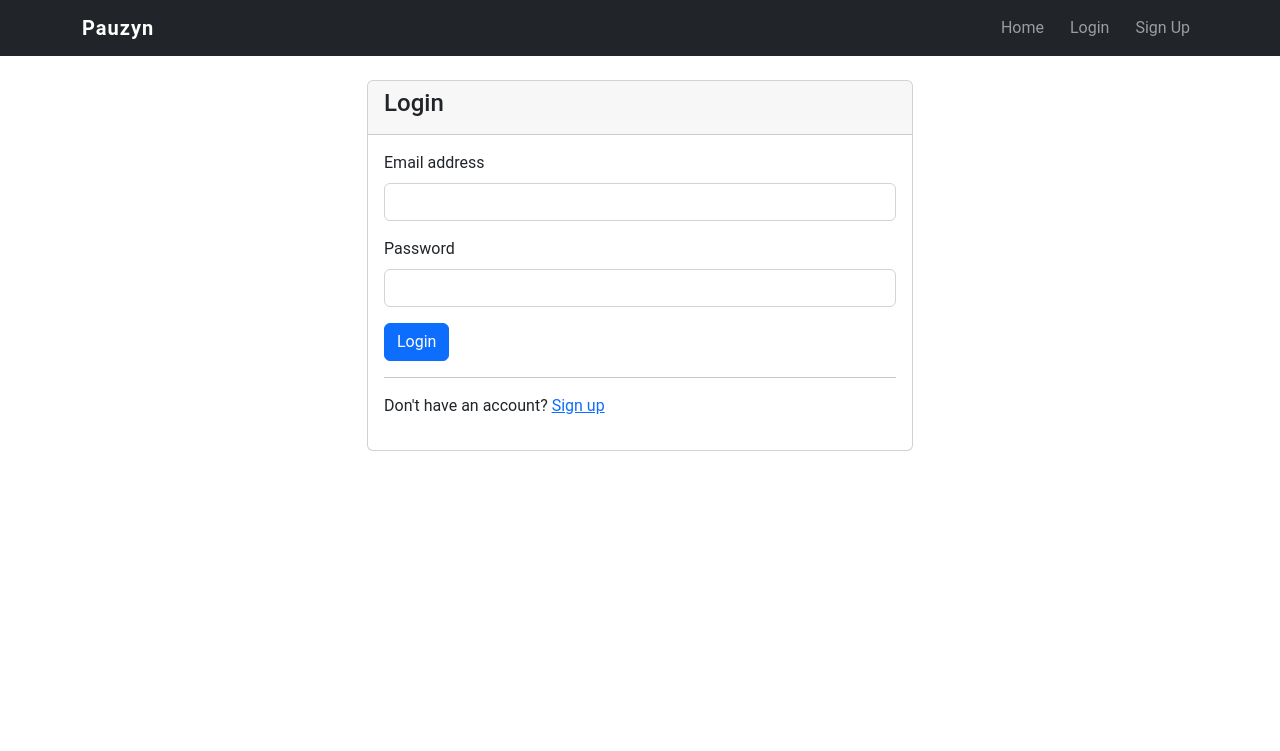
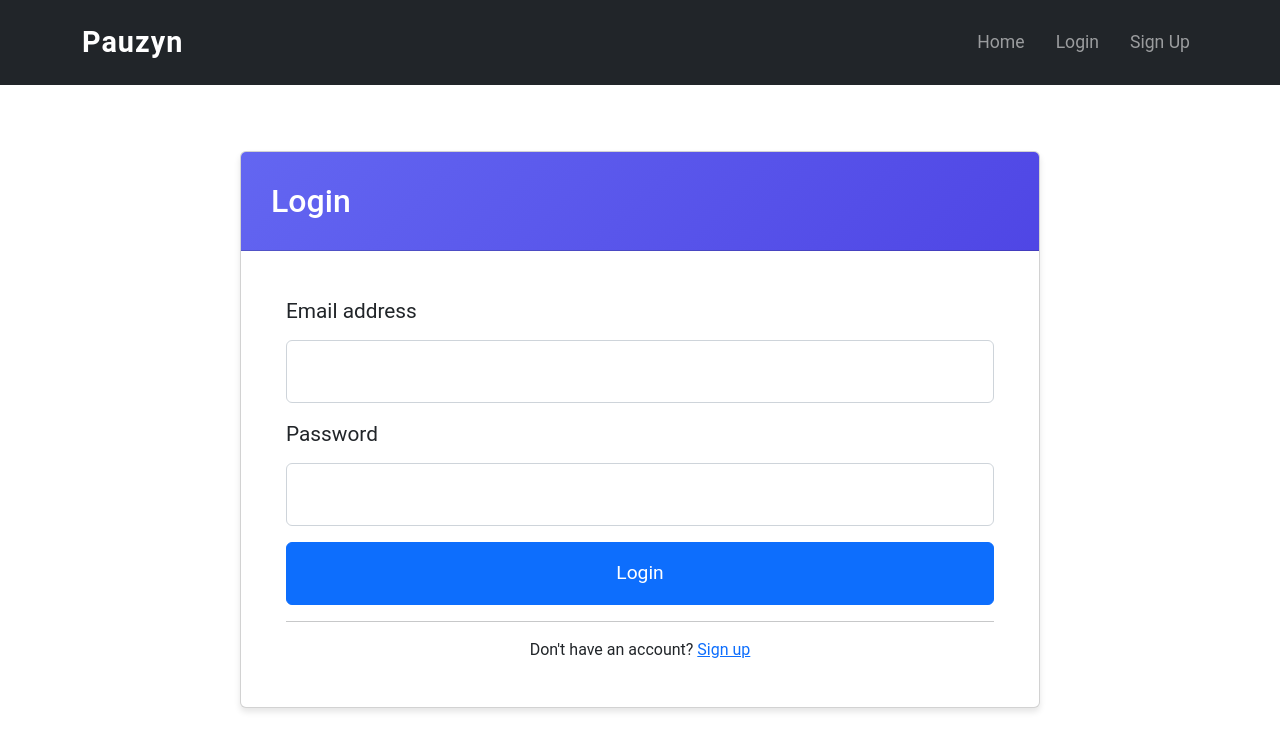
Before and after one commit to ConnorBoetig-dev/Pauzyn, a Flask app: page /auth/login in a window 1280 px wide. Shown: the top 751 px of the page. Run offline with Flask 2, Linux system fonts and the light colour scheme.

Commit message:
cleaan ui good shii, boutta fix login name display to my account. login and sign up sized correct

```diff
--- a/templates/auth/login.html
+++ b/templates/auth/login.html
@@ -2,8 +2,59 @@
 
 {% block title %}Pauzyn - Login{% endblock %}
 
+{% block styles %}
+<style>
+    .auth-container {
+        min-height: 80vh;
+        display: flex;
+        align-items: center;
+        justify-content: center;
+        padding: 40px 0;
+        position: relative;
+        z-index: 1;
+    }
+    .card {
+        width: 100%;
+        max-width: 800px; /* Increased width */
+        margin: 0 auto;
+        box-shadow: 0 4px 6px rgba(0, 0, 0, 0.1);
+    }
+    .card-header {
+        background: linear-gradient(135deg, #6366f1 0%, #4f46e5 100%);
+        color: white;
+        padding: 30px; /* Increased padding */
+    }
+    .card-header h4 {
+        margin: 0;
+        font-size: 2rem; /* Larger font size */
+    }
+    .card-body {
+        padding: 45px; /* Increased padding */
+    }
+    .form-label {
+        font-size: 1.3rem; /* Larger labels */
+        margin-bottom: 0.8rem;
+    }
+    .form-control {
+        padding: 1rem 1.2rem; /* Larger input fields */
+        font-size: 1.2rem;
+        height: auto;
+    }
+    .btn {
+        padding: 1rem 1.5rem; /* Larger buttons */
+        font-size: 1.2rem;
+    }
+    .form-group {
+        margin-bottom: 2rem;
+    }
+    .col-md-6 {
+        width: 100%; /* Ensure full width within container */
+    }
+</style>
+{% endblock %}
+
 {% block content %}
-<div class="row justify-content-center">
+<div class="auth-container">
     <div class="col-md-6">
         <div class="card">
             <div class="card-header">
@@ -19,10 +70,10 @@
                         <label for="password" class="form-label">Password</label>
                         <input type="password" class="form-control" id="password" name="password" required>
                     </div>
-                    <button type="submit" class="btn btn-primary">Login</button>
+                    <button type="submit" class="btn btn-primary w-100">Login</button>
                 </form>
                 <hr>
-                <p>Don't have an account? <a href="{{ url_for('auth.signup') }}">Sign up</a></p>
+                <p class="text-center mb-0">Don't have an account? <a href="{{ url_for('auth.signup') }}">Sign up</a></p>
             </div>
         </div>
     </div>
--- a/templates/base.html
+++ b/templates/base.html
@@ -6,6 +6,23 @@
     <title>{% block title %}Pauzyn - AI-Powered Meme Search{% endblock %}</title>
     <link rel="stylesheet" href="https://cdn.jsdelivr.net/npm/bootstrap@5.2.3/dist/css/bootstrap.min.css">
     <link rel="stylesheet" href="{{ url_for('static', filename='css/main.css') }}">
+    <style>
+        .navbar {
+            padding: 1rem 0; /* Increased padding */
+        }
+        .navbar-brand {
+            font-size: 1.8rem; /* Larger brand name */
+            font-weight: bold;
+            letter-spacing: 1px;
+        }
+        .navbar-nav .nav-link {
+            font-size: 1.1rem; /* Larger nav links */
+            padding: 0.5rem 1rem; /* More padding around nav items */
+        }
+        .navbar-nav .nav-item {
+            margin-left: 15px; /* Increased spacing between nav items */
+        }
+    </style>
     {% block styles %}{% endblock %}
 </head>
 <body>
```
Also changed, not shown: templates/auth/signup.html (+61 -2 lines).
